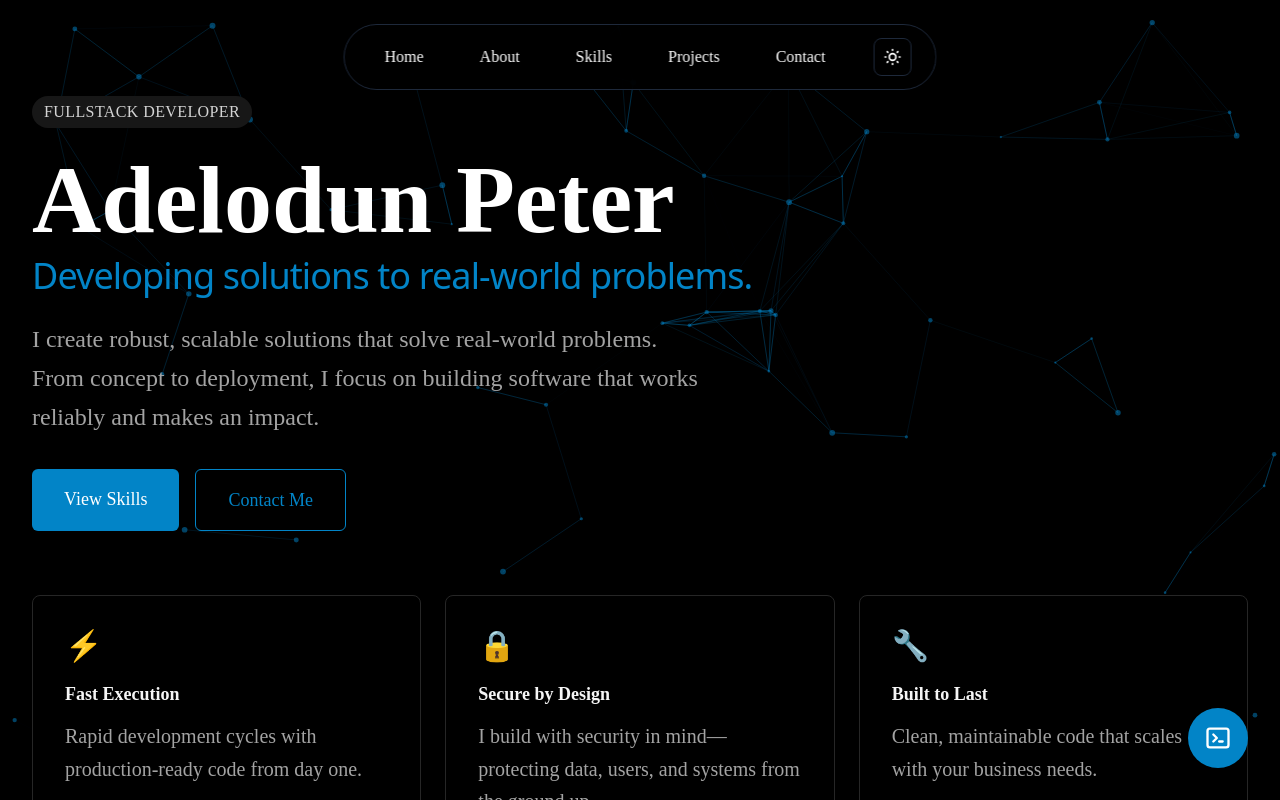
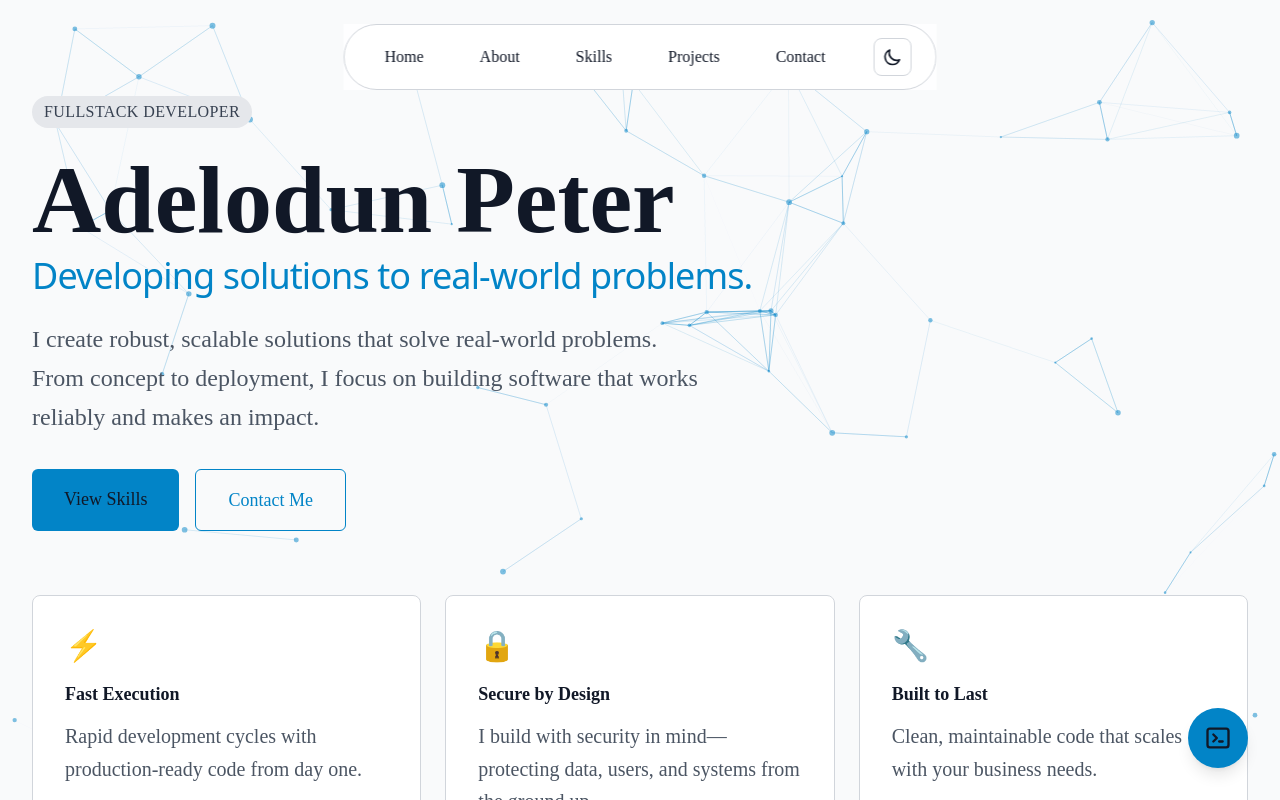
Before and after one commit to Adelodunpeter25/portfolio, a React (Vite) app: page / in a window 1280 px wide. Shown: the top 800 px of the page. Built offline with nearby package versions, Linux system fonts and the light colour scheme; a web font is replaced by a local one.

Commit message:
feat: set light mode as default theme and add umami analytics tracking

```diff
--- a/index.html
+++ b/index.html
@@ -49,6 +49,7 @@
       "knowsAbout": ["Python", "Django", "FastAPI", "React", "TypeScript", "PostgreSQL", "Web Development"]
     }
     </script>
+    <script defer src="https://cloud.umami.is/script.js" data-website-id="825a99da-2d63-468f-b5d8-ddbc8e62f7b0"></script>
   </head>
   <body>
     <div id="root"></div>
--- a/src/context/ThemeContext.tsx
+++ b/src/context/ThemeContext.tsx
@@ -12,7 +12,7 @@ const ThemeContext = createContext<ThemeContextType | undefined>(undefined);
 export function ThemeProvider({ children }: { children: React.ReactNode }) {
   const [theme, setTheme] = useState<Theme>(() => {
     const saved = localStorage.getItem('theme');
-    return (saved as Theme) || 'dark';
+    return (saved as Theme) || 'light';
   });
 
   useEffect(() => {
@@ -21,7 +21,7 @@ export function ThemeProvider({ children }: { children: React.ReactNode }) {
   }, [theme]);
 
   const toggleTheme = () => {
-    setTheme(prev => prev === 'dark' ? 'light' : 'dark');
+    setTheme(prev => prev === 'light' ? 'dark' : 'light');
   };
 
   return (
--- a/src/data.ts
+++ b/src/data.ts
@@ -76,7 +76,6 @@ export const portfolioData = {
       description: "A modern resume builder built with FastAPI and React, designed to simplify professional resume creation with real-time previews, ATS optimization, and responsive design.",
       tech: ["FastAPI", "React", "Supabase", "Google Oauth", "Gemini"],
       link: "https://github.com/Adelodunpeter25/Resumade",
-      demo: "https://resumade.vercel.app",
       fullDescription: "Resumade is a modern, web-based resume builder powered by FastAPI and React. It offers an intuitive, mobile-first experience for creating professional, ATS-friendly resumes with real-time editing, dynamic templates, and multi-format export options while retaining simplicity",
       features: [
         "Real-time resume editing with instant preview",
@@ -110,7 +109,6 @@ export const portfolioData = {
       description: "A comprehensive price tracking and deal aggregation system that monitors prices across multiple categories.",
       tech: ["FastAPI", "PostgreSQL", "APScheduler", "Resend API"],
       link: "https://github.com/Adelodunpeter25/price-insight",
-      demo: "https://price-insight-demo.com",
       fullDescription: "Price Insight is a comprehensive price tracking and deal aggregation system that monitors prices across multiple categories including e-commerce, travel, real estate, and utility services. The platform features automated web scraping, real-time price monitoring, intelligent deal detection, and email alert notifications when prices drop or deals become available.",
       features: [
         "Multi-category price tracking (e-commerce, travel, real estate, utilities)",
```
